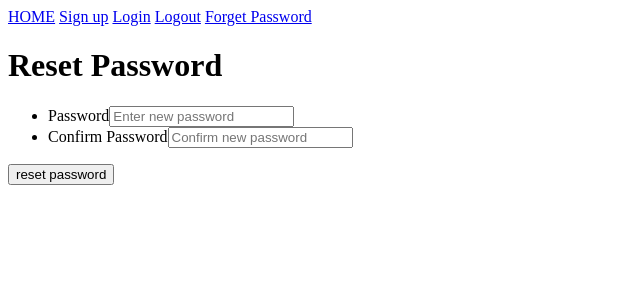
After one commit to somamimoto/djangoTemplate, a Django app: page /accounts/reset_password/ in a window 1280 px wide. The commit adds this page. Shown: the top 300 px of the page, without its empty margins (0-640 px from the left). Run offline with Django 3.2, Linux system fonts and the light colour scheme.

Commit message:
reset password functionality

```diff
--- a/accounts/urls.py
+++ b/accounts/urls.py
@@ -8,5 +8,8 @@ urlpatterns = [
     path('logout/', views.logout, name='logout'),
     path('register_user/', views.register_user, name='register_user'),
     path('activate/<uid_b64>/<token>/', views.user_activate, name='user_activate'),
+    path('forget_password/', views.forget_password, name='forget_password'),
+    path('validate_reset_password/<uid_b64>/<token>/', views.validate_reset_password, name='validate_reset_password'),
+    path('reset_password/', views.reset_password, name='reset_password'),
     path('activated/', views.activated, name='activated'),
 ]
--- a/accounts/views.py
+++ b/accounts/views.py
@@ -1,11 +1,12 @@
 from django.shortcuts import render, redirect
 from .forms import UserForm
-from .utils import send_verification_email
+from .utils import send_verification_email, send_email_with_textmessage
 from django.contrib import messages
 from django.contrib import auth
 from django.utils.http import urlsafe_base64_decode
 from django.contrib.auth.tokens import default_token_generator
 from django.http import HttpResponse
+import logging
 
 
 def register_user(request):
@@ -51,6 +52,9 @@ def user_activate(request, uid_b64, token):
         user = User.objects.get(pk=uid)
     except(TypeError, ValueError, OverflowError, User.DoesNotExist):
         user = None
+    except Exception:
+        user = None
+        logging.exception('user_activate error message:')
     if user is not None and default_token_generator.check_token(user, token):
         # default_token_generator.check_token checks if the timestamp is within limit defined by settings.PASSWORD_RESET_TIMEOUT
         user.is_active = True
@@ -66,7 +70,6 @@ def login(request):
     if request.user.is_authenticated:
         return HttpResponse('<h1>You have already logged in.</h1>')
     elif request.method == 'POST':
-        print('POST')
         email = request.POST['email']
         password = request.POST['password']
         user = auth.authenticate(email=email, password=password)  # email has to be set up as USERNAME_FIELD at Custom User Model
@@ -84,5 +87,61 @@ def logout(request):
     return redirect('accounts:login')
 
 
+def forget_password(request):
+    if request.method == 'POST':
+        email = request.POST['email']
+        User = auth.get_user_model()
+        if User.objects.filter(email=email).exists():
+            user = User.objects.get(email__exact=email)
+            # send email with reset password link
+            mail_subject = 'Reset your password'
+            email_template = 'accounts/email/reset_password_email.html'
+            send_verification_email(request, user, mail_subject, email_template)
+            messages.success(request, 'Password reset link has been sent to your email')
+            return redirect('accounts:login')
+        else:
+            messages.error(request, 'Your requesting account does not exist')
+            return redirect('accounts:login')
+    return render(request, 'accounts/forget_password.html')
+
+
+def validate_reset_password(request, uid_b64, token):
+    try:
+        uid = urlsafe_base64_decode(uid_b64).decode()
+        User = auth.get_user_model()
+        user = User.objects.get(pk=uid)
+    except Exception as e:
+        logging.exception('validate_reset_password error message:')
+        user = None
+    if user is not None and default_token_generator.check_token(user, token):
+        request.session['uid'] = uid  # To use uid in reset_password function
+        return redirect('accounts:reset_password')
+    else:
+        return HttpResponse('This link has been expired.')
+
+
+def reset_password(request):
+    if request.method == 'POST':
+        password = request.POST['password']
+        confirm_password = request.POST['confirm_password']
+        if password == confirm_password:
+            uid = request.session.get('uid')
+            User = auth.get_user_model()
+            user = User.objects.get(pk=uid)
+            user.set_password(password)
+            user.save()
+            del request.session['uid']
+            mail_subject = 'New password has been set'
+            email_template = 'accounts/email/reset_password_finish_email.html'
+            text_message = 'New password has been set correctly.'
+            send_email_with_textmessage(request, user, mail_subject, text_message, email_template)
+            messages.success(request, 'New password has been set correctly.')
+            return redirect('accounts:login')
+        else:
+            messages.error(request, 'Password does not match.')
+            return redirect('accounts:reset_password')
+    return render(request, 'accounts/reset_password.html')
+
+
 def activated(request):
     return HttpResponse('<h1>You have been activated!</h1>')
--- a/templates/accounts/reset_password.html
+++ b/templates/accounts/reset_password.html
@@ -0,0 +1,18 @@
+{% extends 'base.html' %}
+
+{% block content %}
+<h1>Reset Password</h1>
+<div>
+    <form action="{% url 'accounts:reset_password' %}" method="POST">
+        {% csrf_token %}
+        <ul>
+            <li><label>Password</label><input type="password" name="password" placeholder="Enter new password"></li>
+            <li><label>Confirm Password</label><input type="password" name="confirm_password" placeholder="Confirm new password"></li>
+        </ul>
+        <input type="submit" value="reset password">
+        <div>
+            {% include 'include/alert.html' %}
+        </div>
+    </form>
+</div>
+{% endblock %}
--- a/templates/base.html
+++ b/templates/base.html
@@ -11,6 +11,7 @@
         <a href="{% url 'accounts:register_user' %}">Sign up</a>
         <a href="{% url 'accounts:login' %}">Login</a>
         <a href="{% url 'accounts:logout' %}">Logout</a>
+        <a href="{% url 'accounts:forget_password' %}">Forget Password</a>
     </nav>
     {% block content %}
     {% endblock %}
--- /dev/null
+++ b/templates/include/alert.html
@@ -0,0 +1,7 @@
+{% if messages %}
+{% for message in messages %}
+<div>
+    <span>{{ message }}</span>
+</div>
+{% endfor %}
+{% endif %}
```
Also changed, not shown: accounts/utils.py (+11 -0 lines), templates/accounts/email/reset_password_email.html (added, +8 -0 lines), templates/accounts/email/reset_password_finish_email.html (added, +7 -0 lines), templates/accounts/forget_password.html (+17 -0 lines).
